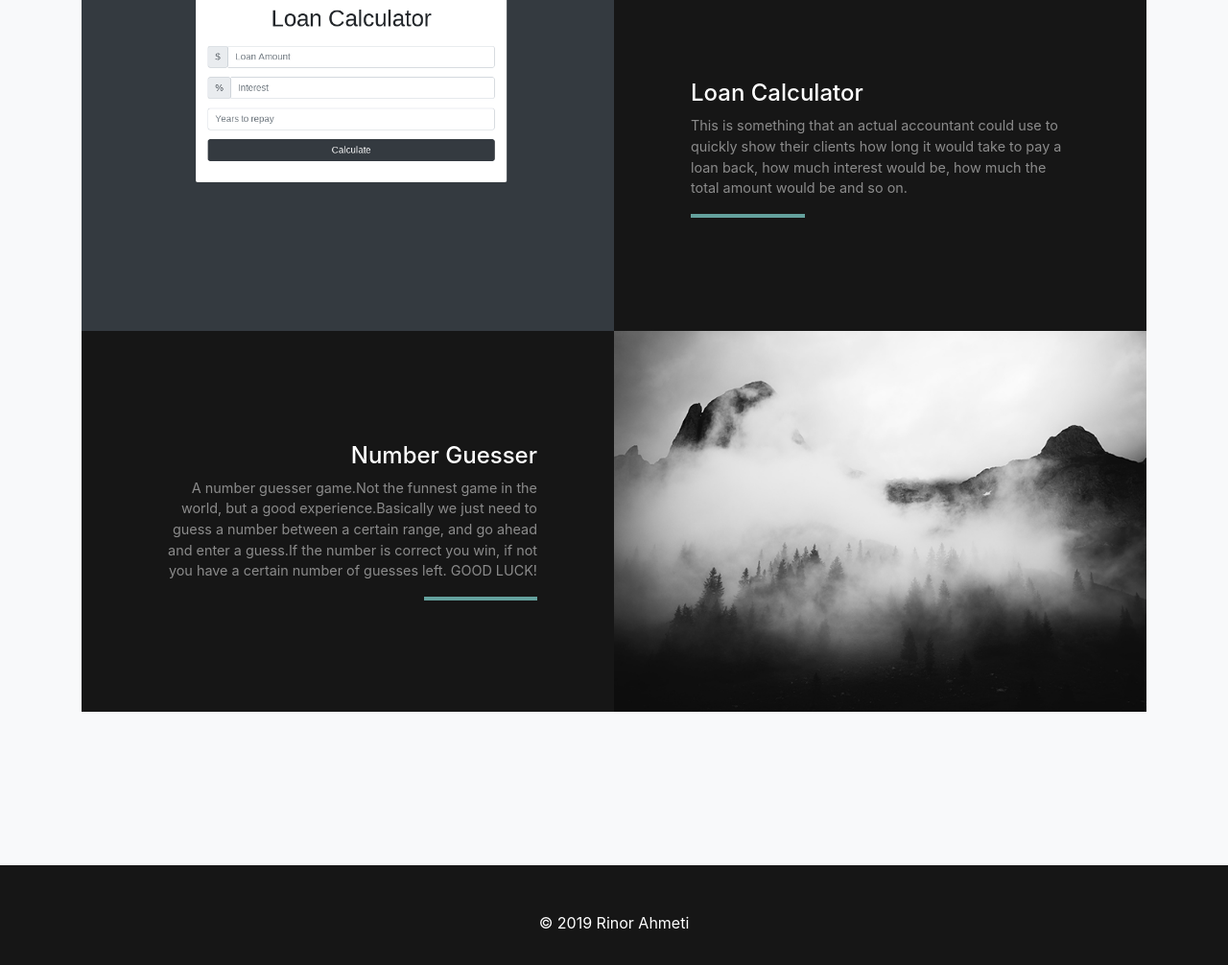
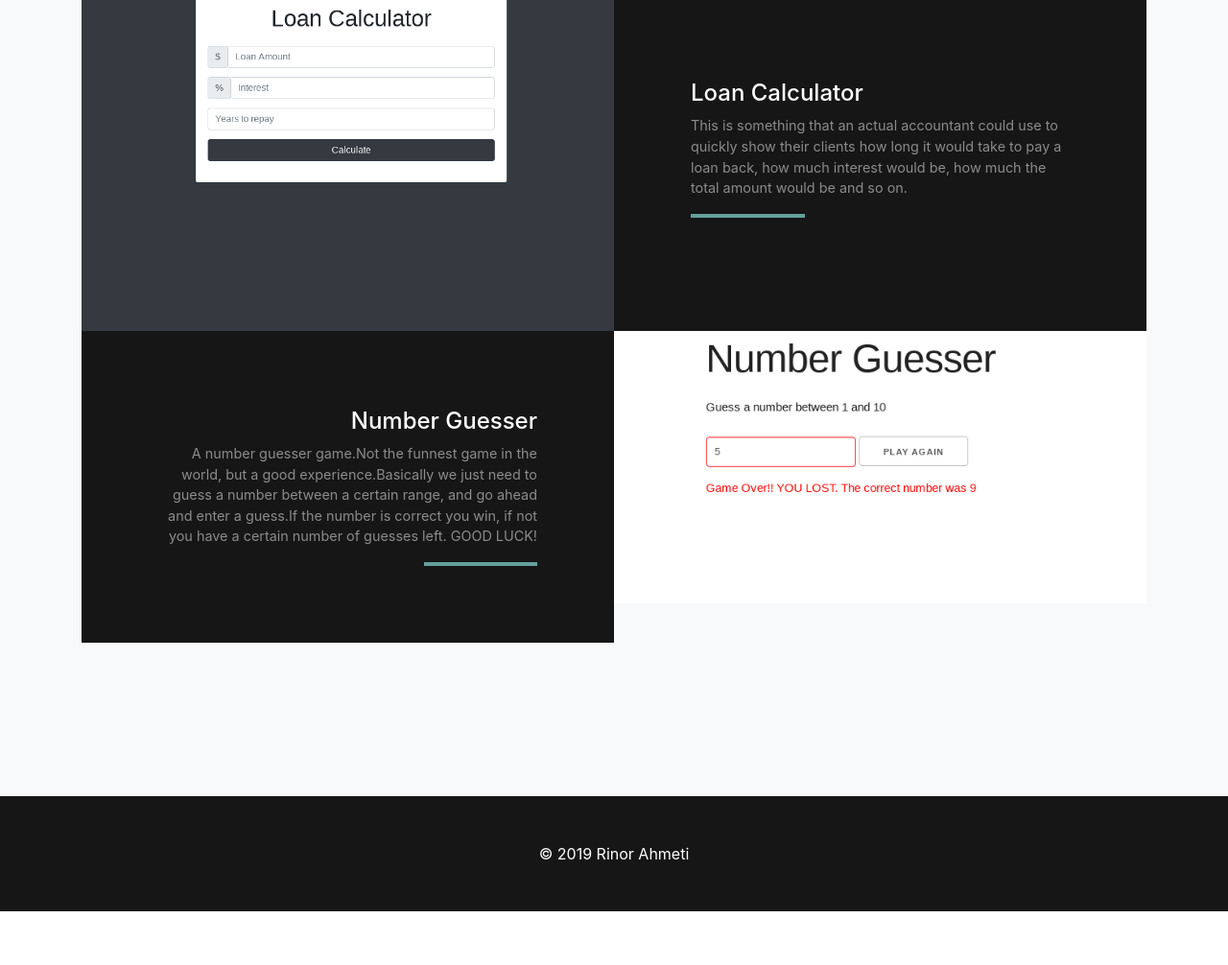
Before and after one commit to rinorahmetiii/JS-Exercises, a plain HTML site: page index.html in a window 1280 px wide. Shown: the part 995-2001 px from the top of the page at 96% size. After the commit the page ends 1945 px from the top, so only its background shows below. Drawn offline with nearby package versions, Linux system fonts and the light colour scheme.

Commit message:
Add Number Guesser image

```diff
--- a/index.html
+++ b/index.html
@@ -52,7 +52,7 @@
           <!-- Project Two Row -->
           <div class="row justify-content-center no-gutters">
             <div class="col-lg-6">
-              <img class="img-fluid" src="img/demo-image-02.jpg" alt="">
+              <a href="projektet/numguesser.html"><img class="img-fluid" src="img/numguess.png" alt=""></a>
             </div>
             <div class="col-lg-6 order-lg-first">
               <div class="bg-black text-center h-100 project">
```
